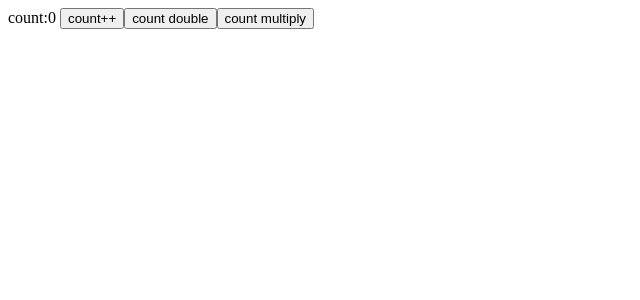
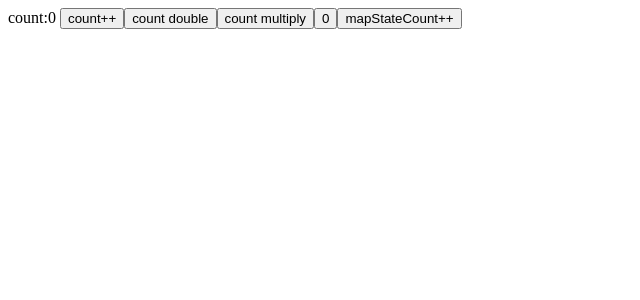
Before and after one commit to AnnGreen1/Vue2-JavaScript-demo, a Vue app: page /Dev/PersistedVuex in a window 1280 px wide. Shown: the top 300 px of the page, without its empty margins (0-640 px from the left). Built offline with nearby package versions, Linux system fonts and the light colour scheme.

Commit message:
mapstate

```diff
--- a/src/router/routes/dev.js
+++ b/src/router/routes/dev.js
@@ -213,7 +213,7 @@ const dev = [
     component: () => import("@/views/Dev/SolveRequestResponse.vue"),
   },
   /**
-  * @description:如何持久化vuex
+  * @description:vuex常用的几种方式及如何持久化vuex
   */
   {
     path: "/Dev/PersistedVuex",
--- a/src/store/index.js
+++ b/src/store/index.js
@@ -6,6 +6,7 @@ Vue.use(Vuex)
 export default new Vuex.Store({
     state: {
         count: 0,
+        mapStateCount: 0,
         query: ''
     },
     getters: {
@@ -24,6 +25,9 @@ export default new Vuex.Store({
         },
         SET_QUERY(state, query) {
             state.query = query
+        },
+        CHANGE_MAPSTATECOUNT(state) {
+            state.mapStateCount = state.mapStateCount + 1
         }
     },
     actions: {
--- a/src/views/Dev/PersistedVuex.vue
+++ b/src/views/Dev/PersistedVuex.vue
@@ -4,6 +4,9 @@
     <button @click="countPlus">count++</button>
     <button @click="DOUBLE">count double</button>
     <button @click="MULTIPLY">count multiply</button>
+    <button @click="CHANGE_MAPSTATECOUNT">{{ mapStateCount }}</button>
+    <!-- 有问题，只能get，不能set -->
+     <button @click="mapStateCount++">mapStateCount++</button>
   </div>
 </template>
 
@@ -11,12 +14,19 @@
 /**
  * 代码实现的重点在 main.js line10 - line26
  */
-import { mapGetters, mapMutations } from "vuex";
+import { mapGetters, mapMutations, mapState } from "vuex";
 export default {
   data() {
     return {};
   },
   computed: {
+    /**
+     * 使用 mapState 也可以直接拿到 State 数据，但是不是响应式的，只能get，不能set
+     */
+    ...mapState({
+      mapStateCount: state => state.mapStateCount,
+       countAlias: 'mapStateCount',
+      }),
     /**
      * mapGetters 辅助函数将 store 中的 getter 映射到局部计算属性，可以直接使用 count 这个计算属性
      */
@@ -26,7 +36,7 @@ export default {
     /**
      * mapMutations 辅助函数将组件中的 methods 映射为 store.commit 调用
      */
-    ...mapMutations(["DOUBLE_COUNT", "MULTIPLY_COUNT"]),
+    ...mapMutations(["DOUBLE_COUNT", "MULTIPLY_COUNT","CHANGE_MAPSTATECOUNT"]),
     countPlus() {
       // 提交 mutation
       this.$store.commit("SET_COUNT", this.count + 1);
```
